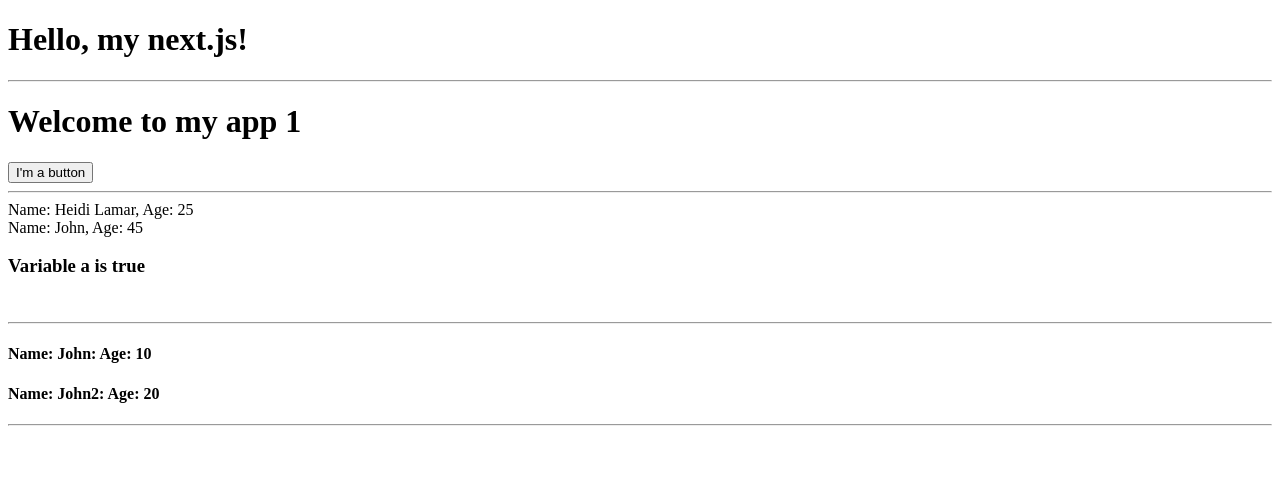
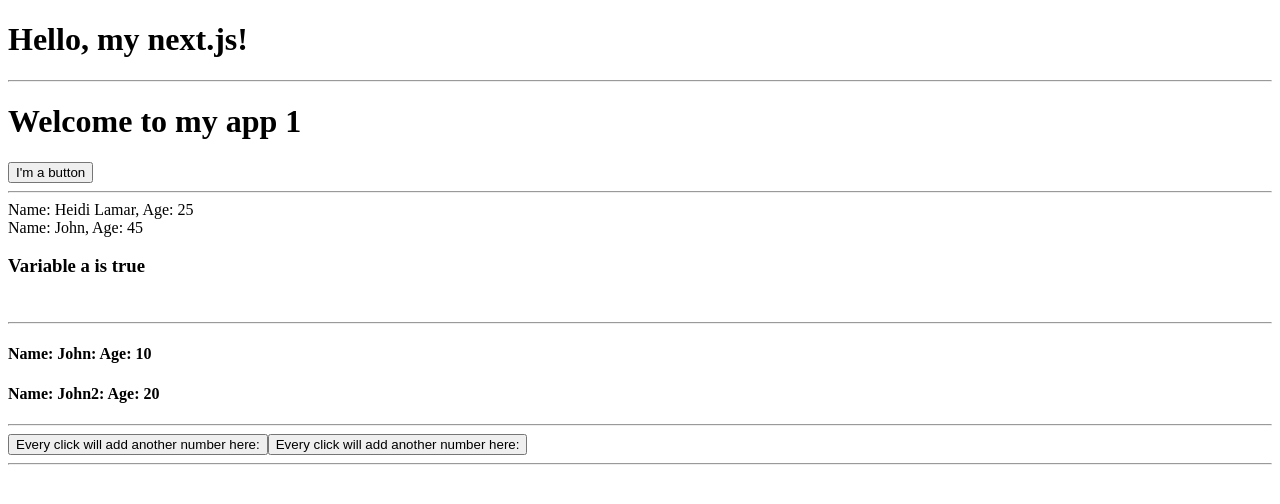
Before and after one commit to mposolda/misc2, a Next.js app in the folder react-nextjs-tutorial/my-app/: page / in a window 1280 px wide. Shown: the top 504 px of the page. Built offline with nearby package versions, Linux system fonts and the light colour scheme.

Commit message:
React quickstart completed
Signed-off-by: mposolda <mposolda@gmail.com>

```diff
--- /dev/null
+++ b/react-nextjs-tutorial/my-app/app/MyApp4.tsx
@@ -0,0 +1,40 @@
+'use client'  // This looks like a requirement of "next.js" Probably not a general requirement of react. See https://nextjs.org/docs/app/building-your-application/rendering/client-components
+
+import { useState } from 'react';
+
+// This does not work. Those must be defined inside the "function" component itself
+// const [count, setCount] = useState("a");
+//
+// function handleClick() {
+//   setCount(count + 1);
+// }
+
+// Note "count" is of type "string" when "i" is of type "number"
+
+let i: number = 0;
+
+export function MyApp4() {
+
+  const [count, setCount] = useState("");
+
+  function handleClick() {
+    i = i + 1;
+    setCount(count + i);
+  }
+
+  return (
+    <div>
+      <MyButton count={count} clickHandler={handleClick} />
+      <MyButton count={count} clickHandler={handleClick} />
+    </div>
+  );
+}
+
+function MyButton({count, clickHandler}) {
+
+  return (
+    <button onClick={clickHandler}>
+      Every click will add another number here: {count}
+    </button>
+  );
+}
--- a/react-nextjs-tutorial/my-app/app/page.tsx
+++ b/react-nextjs-tutorial/my-app/app/page.tsx
@@ -1,6 +1,7 @@
 import { MyApp1 } from "./MyApp1";
 import { MyApp2 } from "./MyApp2";
 import { MyApp3 } from "./MyApp3";
+import { MyApp4 } from "./MyApp4";
 
 export default function Page() {
   return (
@@ -16,6 +17,9 @@ export default function Page() {
 
       <MyApp3 />
       <hr />
+
+      <MyApp4 />
+      <hr />
     </div>
   )
 }
```
